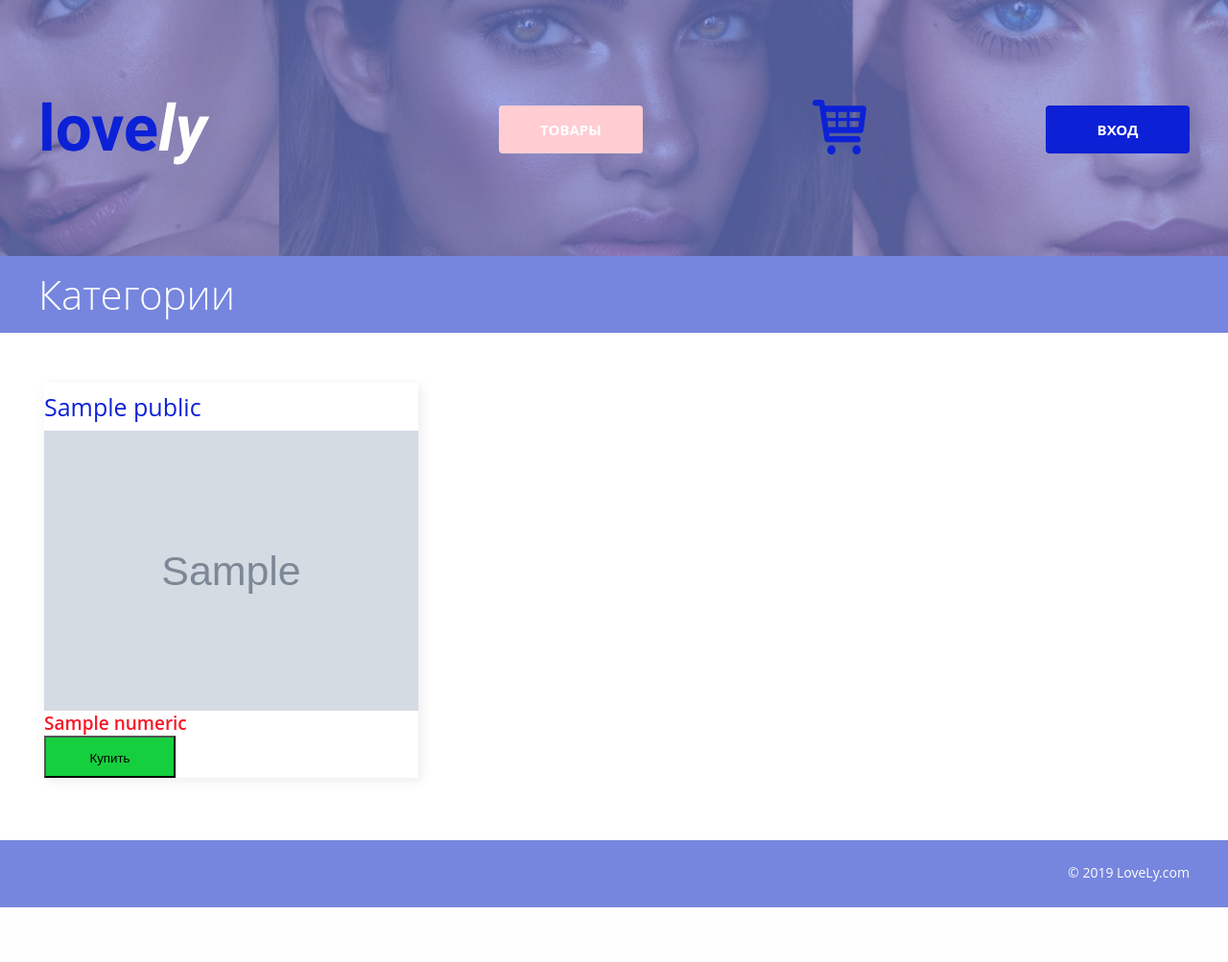
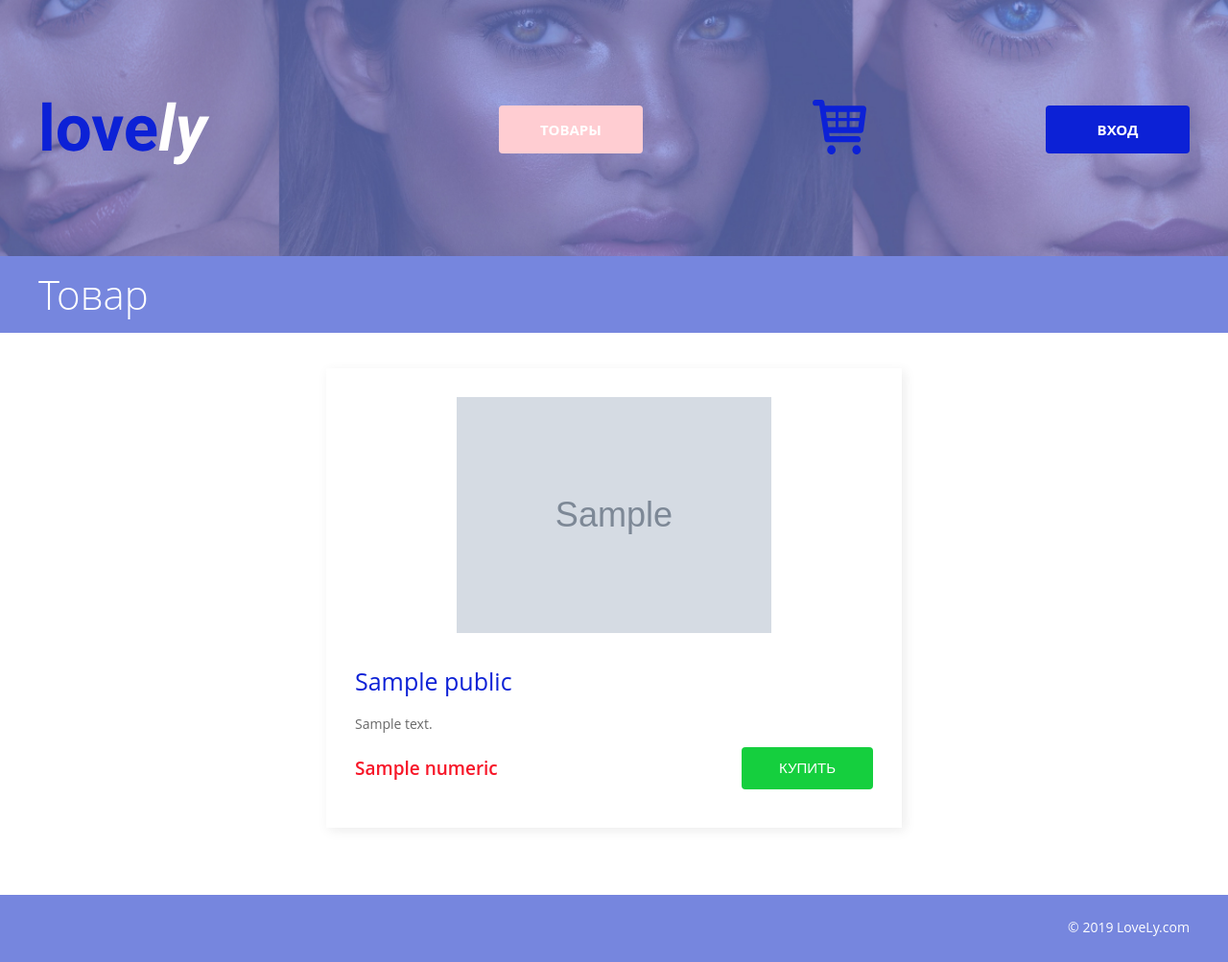
Before and after one commit to zhitinkina/Database, a Flask app: page /product/1 in a window 1280 px wide. Shown: the whole page at 96% size. Before the commit the page ends 946 px from the top, so only its background shows below. Run offline with Flask 2, Linux system fonts and the light colour scheme; grey boxes marked "Sample" are stand-in pictures; a database or web service that is not in the repository returns one stand-in record (values such as "Sample title"); some libraries are stand-ins or nearby versions.

Commit message:
add edits

```diff
--- a/app.py
+++ b/app.py
@@ -70,12 +70,13 @@ def signup():
 @app.route("/product/<int:id>")
 def product(id):
 	try:
-		row = db_fetch_all('SELECT product_id, name, cost::numeric, img FROM public."product" WHERE product_id=%s', (id,))[0]
+		row = db_fetch_all('SELECT product_id, name, cost::numeric, img, description FROM public."product" WHERE product_id=%s', (id,))[0]
 		return render_template("product.html", product={
 			"id": row[0],
 			"name": row[1],
 			"cost": row[2],
 			"img": row[3],
+			"description": row[4],
 		})
 	except Exception as ex:
 		return redirect(url_for("products"))
--- a/init.sql
+++ b/init.sql
@@ -167,9 +167,9 @@ INSERT INTO public."product" (name, cost, description, category_id, img) VALUES
 ('Лак для ногтей', 570, 'Kinetics SolarGel Polish тон 200, 15 мл', 3, 'varnish2.jpg'),
 ('Быстрая сушка лака', 212, 'Super Fast Drying, 11 мл.', 3, 'varnish.jpg'),
 ('Слайдер-дизайн', 345, 'Слайдер-дизайн Пары линии, sd1-1567 в наборе', 3, 'varnish-nabor.jpg'),
-('Крем для тела', 470, 'Botanic Secrets Апельсин и какао 150мл', 3, 'cream.jpg'),
-('Молочко-хайлайтер', 845, 'MIXIT Бронзовое молочко-хайлайтер для тела Unicorn Shimmer Milk Color Bronze, 100 мл', 3, 'highlighter.jpg'),
-('Большая щётка', 345, 'Lapochka большая щётка из бука для сухого массажа max (щетина кабана) средней жесткости', 3, 'brush.jpg');
+('Крем для тела', 470, 'Botanic Secrets Апельсин и какао 150мл', 4, 'cream.jpg'),
+('Молочко-хайлайтер', 845, 'MIXIT Бронзовое молочко-хайлайтер для тела Unicorn Shimmer Milk Color Bronze, 100 мл', 4, 'highlighter.jpg'),
+('Большая щётка', 345, 'Lapochka большая щётка из бука для сухого массажа max (щетина кабана) средней жесткости', 4, 'brush.jpg');
 
 CREATE FUNCTION get_basket_id_or_create(u_id BIGINT) RETURNS BIGINT AS $$
 DECLARE
--- a/static/css/goods.css
+++ b/static/css/goods.css
@@ -73,7 +73,7 @@
 .goods-out {
     display: flex;
     flex-wrap: wrap;
-    margin: 0 -10px 0 0;
+    margin-bottom: 20px;
 }
 .cart__img {
     width: 100%;
@@ -96,12 +96,21 @@
 .cart__wrap {
     padding: 20px;
 }
+.cart__wrap-product {
+    padding: 30px;
+}
 .cart {
     width: calc((99.9% / 3) - (40px / 3));
     display: flex;
     flex-direction: column;
     box-shadow: 3px 3px 12px rgba(0, 0, 0, 0.08);
     margin: 15px 6px;
+}
+.cart-product {
+    box-shadow: 3px 3px 12px rgba(0, 0, 0, 0.08);
+    width: 50%;
+    margin-right: auto;
+    margin-left: auto;
 }
 .name a, .name{
     font-size: 25px;
@@ -128,13 +137,21 @@
     font-size: 14px;
     color: rgb(104, 104, 104);
     padding-bottom: 15px;
+    white-space: nowrap;
+    overflow: hidden;
+    text-overflow: ellipsis;
+}
+.cart__description {
+    font-size: 14px;
+    color: rgb(104, 104, 104);
+    padding-bottom: 15px;
 }
 .cart .cost, .cost {
     font-size: 19px;
     font-weight: 600;
     color: #f71628;
 }
-.cart .add-to-cart {
+.cart .add-to-cart, .cart-product .add-to-cart {
     width: 137px;
     height: 44px;
     line-height: 44px;
--- a/static/css/style.css
+++ b/static/css/style.css
@@ -135,10 +135,15 @@ html, body, div, span, applet, object, iframe, h1, h2, h3, h4, h5, h6, p, blockq
     border: 1px solid rgb(177, 176, 176);
     width: 100%;
     margin: 5px 0 20px;
-    font-size: 16px;
+    font-size: 14px;
     color: #000;
-    padding: 7px 10px;
+    padding: 9px 10px;
 }
+
+.block-update__input:visited, .block-update__input:hover {
+    border: 1px solid #7686de;
+}
+
 .block-update__input:nth-child(5) {
     weight: 25%;
 }
@@ -204,6 +209,7 @@ input[type="text"], input[type="search"], input[type="number"], input[type="pass
 input[type="text"], input[type="search"], input[type="number"], input[type="password"], input[type="email"], textarea, select {
     color: #222222;
     font-size: 14px;
+    font-weight: 400;
     border-radius: 0;
     appearance: none;
 }
@@ -213,6 +219,20 @@ input[type="text"], input[type="search"], input[type="number"], input[type="pass
     font-size: 16px;
     padding-bottom: 20px;
 }
+
+.block-update__descr {
+    border: 1px solid rgb(177, 176, 176);
+    width: 100%;
+    resize: none;
+    margin-bottom: 25px;
+    margin-top: 5px;
+    padding: 12px;
+}
+
+.block-update__descr:visited, .block-update__descr:hover {
+    border: 1px solid #7686de;
+}
+
 
 .user-login__button, .registration__button {
     width: 100%;
--- a/templates/admin.html
+++ b/templates/admin.html
@@ -30,7 +30,7 @@
                             {% endfor %}
                         </select>
                     </label>
-                    <label for="description" class="block-update__info">Описание:<textarea name="description" class="block-update__input" id="description"></textarea></label>
+                    <label for="description" class="block-update__info">Описание:<textarea name="description" class="block-update__descr" id="description" rows="6"></textarea></label>
                     <button id="submit" class="btn btn-update">Обновить</button>
                 </form>
             </div>
--- a/templates/header.html
+++ b/templates/header.html
@@ -1,6 +1,6 @@
 <div class="wrapper header__wrap">
     <div class="header__logo">
-        <a href="/index"><img src={{ url_for("static", filename="images/main/logo.svg") }}></a>
+        <a href="/index"><img src={{ url_for("static", filename="images/main/logo.svg") }} title="Logo-main"></a>
     </div>
     <nav class="header__nav">
         {% if is_admin %}
@@ -9,7 +9,7 @@
         <div class="header__right">
             <a href="/products" class="btn btn--category">Товары</a>
         </div>
-        <a href="/cart"><img src={{ url_for("static", filename="images/main/basket.svg") }}></a>
+        <a href="/cart"><img src={{ url_for("static", filename="images/main/basket.svg") }} title="Logo-basket"></a>
         <div class="header__right">
         {% if current_user.is_authenticated %}
             <a id="logout" class="btn">Выход</a>
--- a/templates/product.html
+++ b/templates/product.html
@@ -6,27 +6,28 @@
 
     <body class="page-info">
         <header class="header-goods">
-            {% with bla="Категории" %}
+            {% with bla="Товар" %}
                 {% include "header.html" %}
             {% endwith %}
         </header>
 
         <main class="main-block">
             <div class="wrapper">
-                <!-- <div class="mini-cart"></div> -->
-
-                <!-- <div class="cart">
-                <p class="name">Цветы</p>
-                <img src="images/grape.png" alt="">
-                <div class="cost">500</div>
-                <button class="add-to-cart">Купить</button>
-                </div> -->
                 <div class="goods-out">
-                    <div class="cart">
-                        <p class="name">{{ product.name }}</p>
-                        <img src={{ url_for("static", filename="images/" + product.img) }}>
-                        <div class="cost">{{ product.cost }}</div>
-                        <button class="add-to-cart" data-id="{{ product.id }}">Купить</button>
+                    <div class="cart-product">
+                         <div class="cart__wrap-product">
+                             <div class="cart__img">
+                                 <img src={{ url_for("static", filename="images/" + product.img) }} title="Product-img">
+                             </div>
+                             <div class="cart__info">
+                                 <p class="name">{{ product.name }}</p>
+                             </div>
+                             <div class="cart__description">{{ product.description }}</div>
+                             <div class="cart__info">
+                                 <div class="cost">{{ product.cost }}</div>
+                                 <button class="add-to-cart btn" data-id="{{ product.id }}">Купить</button>
+                             </div>
+                         </div>
                     </div>
                 </div>
             </div>
```
Also changed, not shown: templates/cart.html (+1 -10 lines), templates/products.html (+5 -9 lines).
